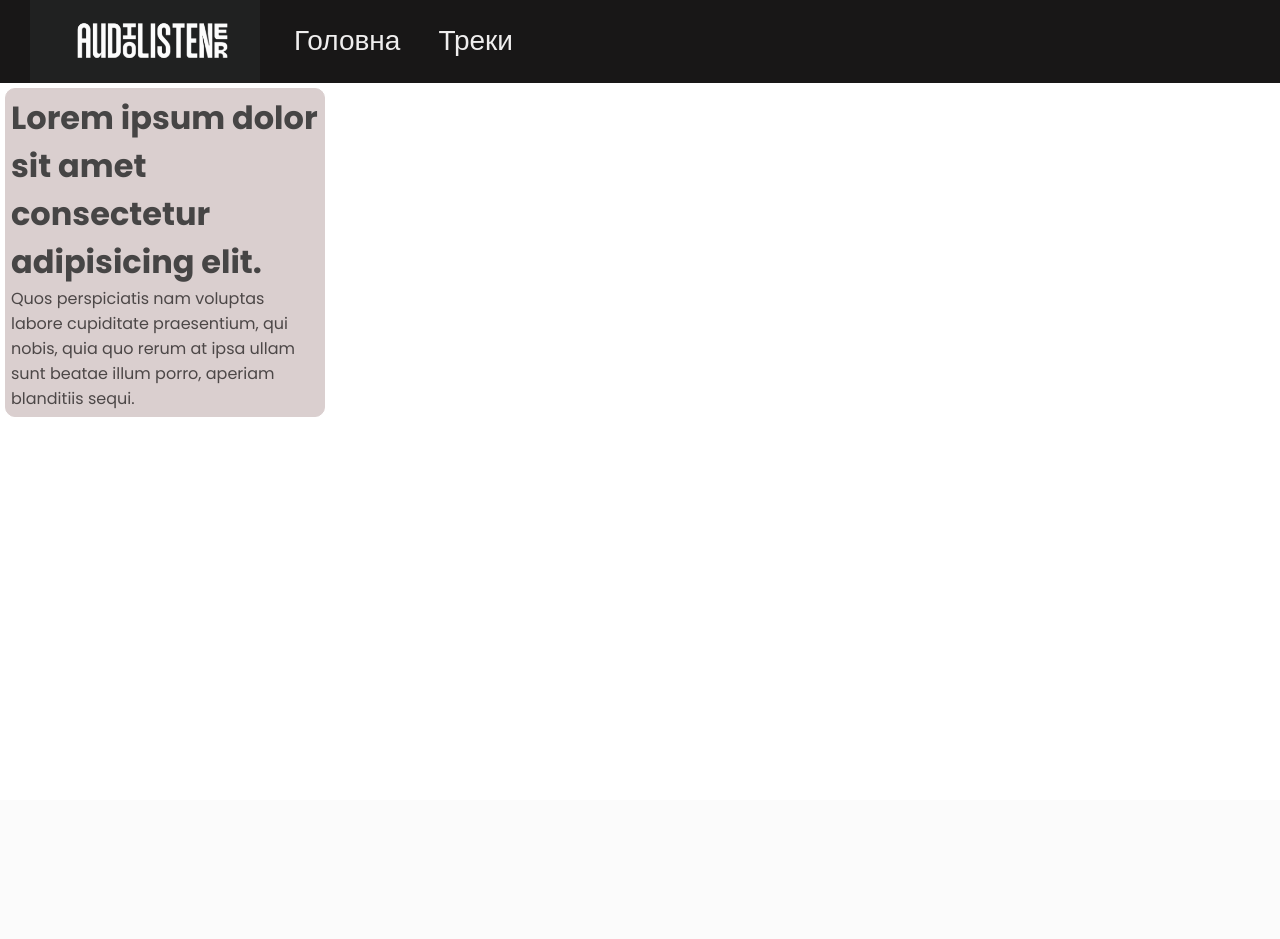
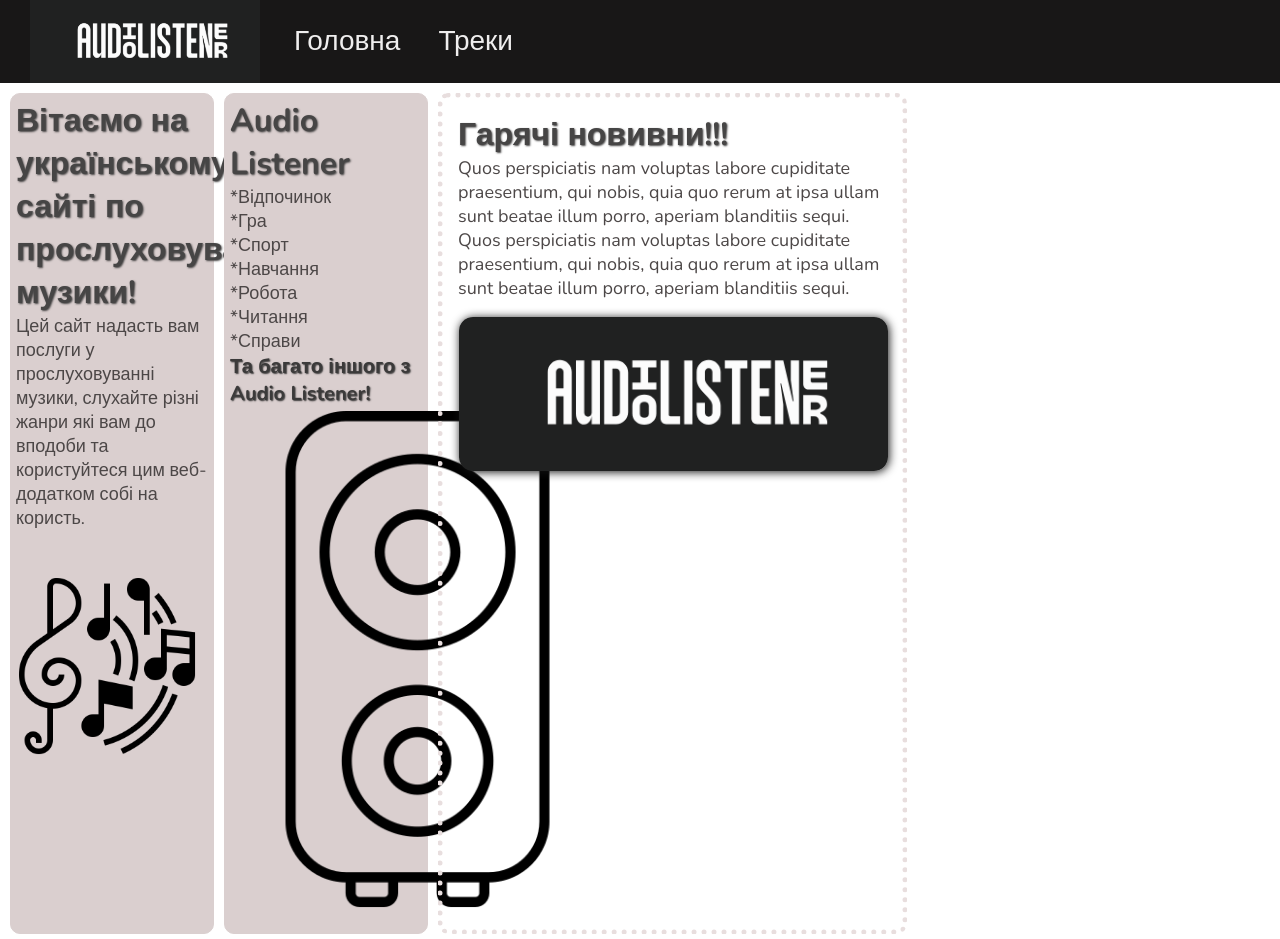
Before and after one commit to FeliksNovoselskyi/AudioListener, a Django app: page / in a window 1280 px wide. Before the commit the page ends 417 px from the top, so only its background shows below. Run offline with Django 4.2, Linux system fonts and the light colour scheme.

Commit message:
19.10.2023

```diff
--- a/AudioListener/Base/static/Base/css/base.css
+++ b/AudioListener/Base/static/Base/css/base.css
@@ -1,6 +1,6 @@
 * {
     margin: 0px;
-    font-family: 'Poppins', sans-serif;
+    font-family: 'Nunito', sans-serif;
 }
 
 
@@ -13,13 +13,20 @@ header {
     margin-top: -60px;
     gap: 5px;
     transition: all 400ms ease-in-out;
+    z-index: 10;
 }
 
 main {
     display: flex;
-    width: 25%;
-    margin: 5px;
+    width: 50%;
+    margin-left: -500px;
+    margin-top: 5px;
+    opacity: 0;
     justify-content: flex-start;
+    animation: startAnimation 1.5s ease-out;
+    margin-left: 5px;
+    opacity: 1;
+    z-index: 9;
 }
 
 header:hover {
@@ -39,29 +46,101 @@ h1 {
     font-size: 32px;
     transition: all 250ms ease-in-out;
     user-select: none;
+    text-shadow: 1px 1px 2px rgb(70, 69, 69);
 }
 
 h1:hover {
     color: rgb(32, 30, 30);
+    text-shadow: 1px 1px 2px rgb(32, 30, 30);
     margin-bottom: 5px;
+}
+
+h3 {
+    color: rgb(59, 58, 58);
+    font-size: 20px;
+    transition: all 250ms ease-in-out;
+    user-select: none;
+    text-shadow: 1px 1px 1.5px rgb(59, 58, 58);
+}
+
+h3:hover {
+    color: rgb(40, 39, 39);
+    text-shadow: 1px 1px 1.5px rgb(40, 39, 39);
+    margin-top: 7.5px;
 }
 
 p {
     color: rgb(76, 71, 71);
-    font-size: 16px;
+    font-size: 18px;
     transition: all 250ms ease-in-out;
     user-select: none;
 }
 
 p:hover {
     color: rgb(32, 30, 30);
-    font-size: 16.5px;
+    font-size: 19px;
 }
 
 #logo {
     width: 230px;
     height: auto;
 }
+
+#hot-news {
+    width: 429px;
+    height: 154px;
+    margin-top: 4%;
+    margin-left: 0.2%;
+    border-radius: 14px;
+    box-shadow: 1px 1px 10px rgb(19, 19, 19);
+    user-select: none;
+    transition: all 200ms ease-in-out;
+}
+
+#hot-news:hover {
+    width: 435px;
+    height: 160px;
+    margin-left: -0.2%;
+    border-radius: 18px;
+    box-shadow: 1px 1px 15px rgb(19, 19, 19);
+}
+
+#main-cont-logo {
+    width: 95%;
+    height: auto;
+    margin-top: 45px;
+    transition: all 100ms ease-in-out;
+}
+
+#main-cont-logo:hover {
+    width: 85%;
+    margin-left: 5.5%;
+}
+
+#ukraine-color {
+    transition: all 150ms ease-in-out;
+}
+
+#ukraine-color:hover {
+    /* animation: colorUkraineAnimation 2s ease-out; */
+    color: rgb(206, 188, 28);
+    text-shadow: 0px 0px 10px rgb(14, 98, 182);
+}
+
+#app-use-ideas-logo {
+    width: auto;
+    height: 60%;
+    margin-left: -32%;
+    margin-top: 2%;
+    transition: all 100ms ease-in-out;
+}
+
+#app-use-ideas-logo:hover {
+    height: 50%;
+    margin-left: -19%;
+    margin-top: 2%;
+}
+
 
 .header_a {
     transition: all 300ms ease-in-out;
@@ -88,9 +167,11 @@ p:hover {
 .main_info_cont {
     background-color: rgb(218, 207, 207);
     border: 1px solid rgb(218, 207, 207);
+    width: 30%;
     border-radius: 10px;
     padding: 5px 5px;
     transition: all 300ms ease-in-out;
+    margin: 5px;
 }
 
 .main_info_cont:hover {
@@ -98,3 +179,28 @@ p:hover {
     border: 1px solid rgb(198, 188, 188);
     border-radius: 18px;
 }
+
+.live_info_cont {
+    background-color: transparent; /* rgb(232, 222, 222); */
+    border: 5px dotted rgb(232, 222, 222);
+    width: 90%;
+    border-radius: 10px;
+    padding: 15px 15px;
+    transition: all 300ms ease-in-out;
+    margin: 5px;
+}
+
+.live_info_cont:hover {
+    border-radius: 22px;
+}
+
+@keyframes startAnimation {
+    0% {
+        margin-left: -500px;
+        opacity: 0;
+    }
+    100% {
+        margin-left: 5px;
+        opacity: 1;
+    }
+}
--- a/AudioListener/Base/templates/Base/base.html
+++ b/AudioListener/Base/templates/Base/base.html
@@ -4,10 +4,9 @@
 <head>
     <meta charset="UTF-8">
     <meta name="viewport" content="width=device-width, initial-scale=1.0">
-    <link rel="stylesheet" href="{% static 'Base/css/base.css' %}">
     <link rel="preconnect" href="https://fonts.googleapis.com">
     <link rel="preconnect" href="https://fonts.gstatic.com" crossorigin>
-    <link href="https://fonts.googleapis.com/css2?family=Poppins:ital,wght@0,100;0,200;0,300;0,400;0,500;0,600;0,700;0,800;0,900;1,100;1,200;1,300;1,400;1,500;1,600;1,700;1,800;1,900&display=swap" rel="stylesheet">
+    <link href="https://fonts.googleapis.com/css2?family=Nunito:ital,wght@0,200;0,300;0,400;0,500;0,600;0,700;0,800;0,900;0,1000;1,200;1,300;1,400;1,500;1,600;1,700;1,800;1,900;1,1000&display=swap" rel="stylesheet">
     <title>Document</title>
     {% block links %}
     {% endblock %}
--- a/AudioListener/Main/templates/Main/main.html
+++ b/AudioListener/Main/templates/Main/main.html
@@ -7,9 +7,39 @@
 
 {% block content %}
     <div class="main_info_cont">
-        <h1>Lorem ipsum dolor sit amet consectetur adipisicing elit.</h1>
+        <h1>Вітаємо на </h1>
+        <h1 id="ukraine-color">українському</h1>
+        <h1> сайті по прослуховуванню музики!</h1>
+        <p>Цей сайт надасть вам послуги у прослуховуванні музики,
+            слухайте різні жанри які вам до вподоби та користуйтеся
+            цим веб-додатком собі на користь.
+        </p>
+        <img src="{% static 'Base/img/main_cont_logo.png' %}" alt="main_cont_logo" id="main-cont-logo">
+    </div>
+
+    <div class="main_info_cont">
+        <h1>Audio Listener</h1>
+        <p>*Відпочинок
+            <br>*Гра
+            <br>*Спорт
+            <br>*Навчання
+            <br>*Робота
+            <br>*Читання
+            <br>*Справи
+        </p>
+
+        <h3>Та багато іншого з Audio Listener!</h3>
+        <img src="{% static 'Base/img/app_use_ideas_logo.png' %}" alt="app_use_ideas_logo" id="app-use-ideas-logo">
+    </div>
+
+    <div class="live_info_cont">
+        <h1>Гарячі новивни!!!</h1>
         <p>Quos perspiciatis nam voluptas labore cupiditate praesentium, qui nobis,
             quia quo rerum at ipsa ullam sunt beatae illum porro,
+            aperiam blanditiis sequi.
+            Quos perspiciatis nam voluptas labore cupiditate praesentium, qui nobis,
+            quia quo rerum at ipsa ullam sunt beatae illum porro,
             aperiam blanditiis sequi.</p>
+        <img src="{% static 'Base/img/logo.png' %}" alt="hot-news" id="hot-news">
     </div>
 {% endblock %}
```
Also changed, not shown: AudioListener/Base/static/Base/img/app_use_ideas_logo.png (added), AudioListener/Base/static/Base/img/main_cont_logo.png (added).
